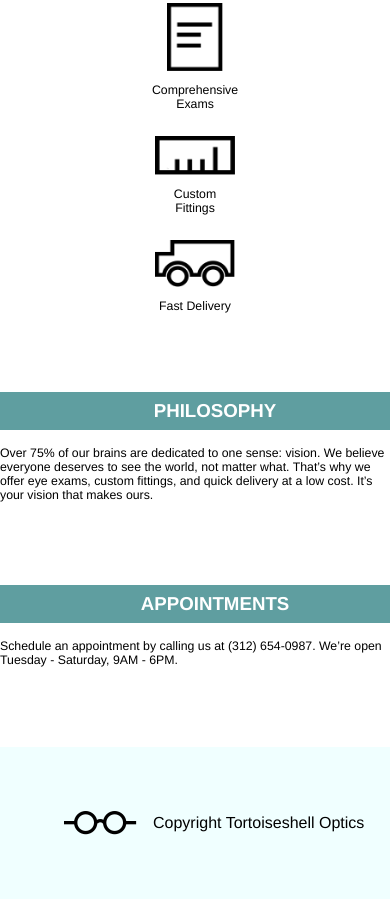
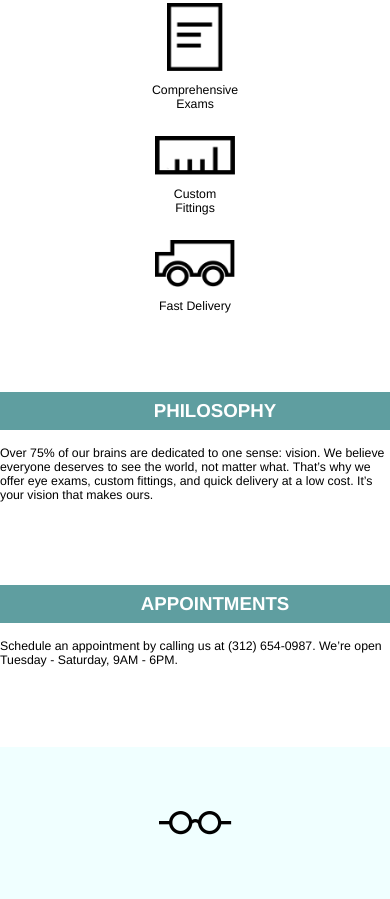
Before and after one commit to samirqadir/tortoiseshell, a plain HTML site: page index.html in a window 390 px wide. Shown: the part 329-1228 px from the top of the page. Drawn offline with Linux system fonts and the light colour scheme.

Commit message:
Final commit, take 2

```diff
--- a/Resources/CSS/style.css
+++ b/Resources/CSS/style.css
@@ -251,7 +251,10 @@ footer img {
 
   footer {
     margin-top: 1rem;
+    justify-content: center;
   }
 
-
+  footer img {
+    padding: 4rem 0rem;
+  }
 }
--- a/index.html
+++ b/index.html
@@ -63,7 +63,7 @@
 
       <footer>
         <img src="./resources/logo-black.png" />
-        <span>Copyright Tortoiseshell Optics</span>
+        <span class="show_desktop">Copyright Tortoiseshell Optics</span>
       </footer>
   </div>
   </body>
```
